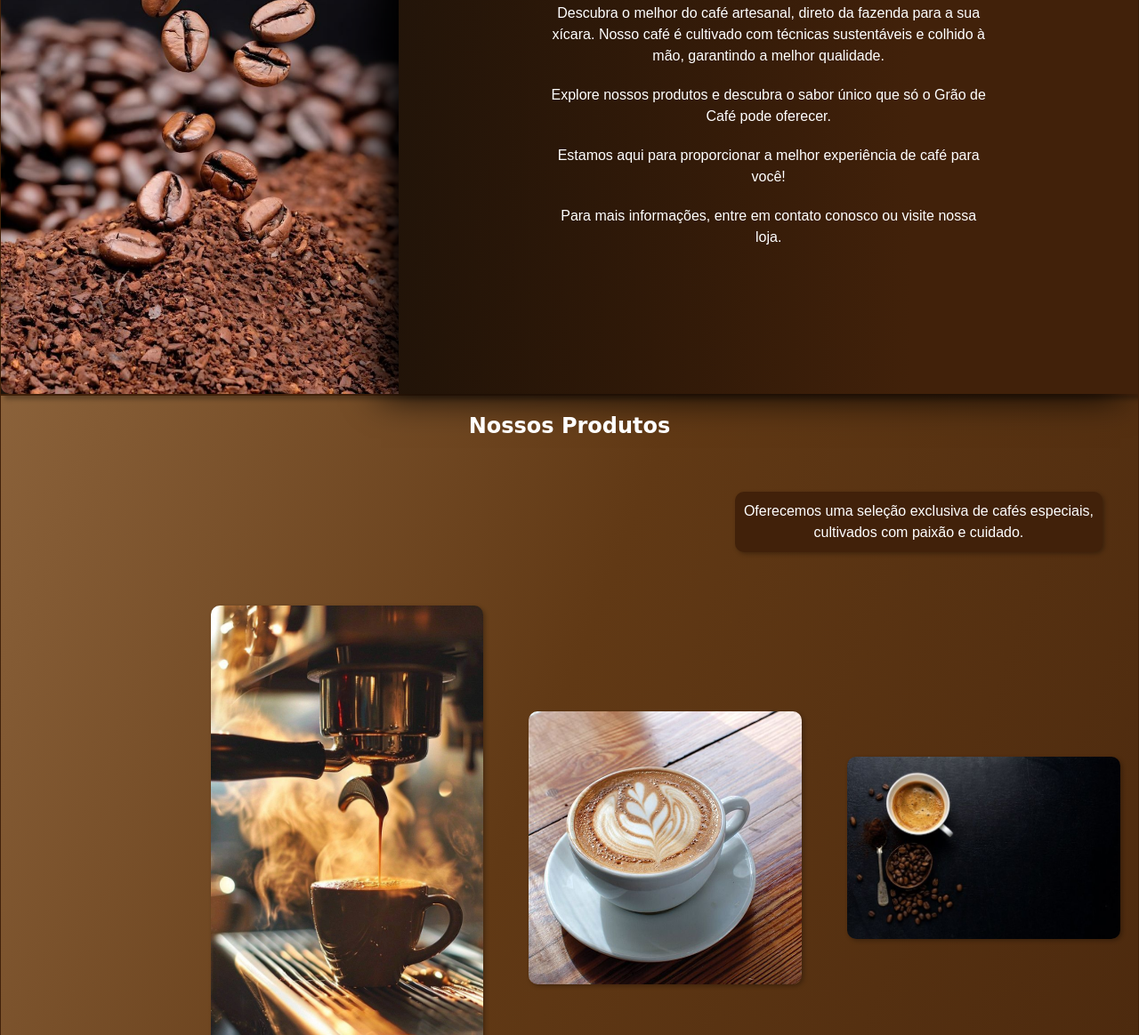
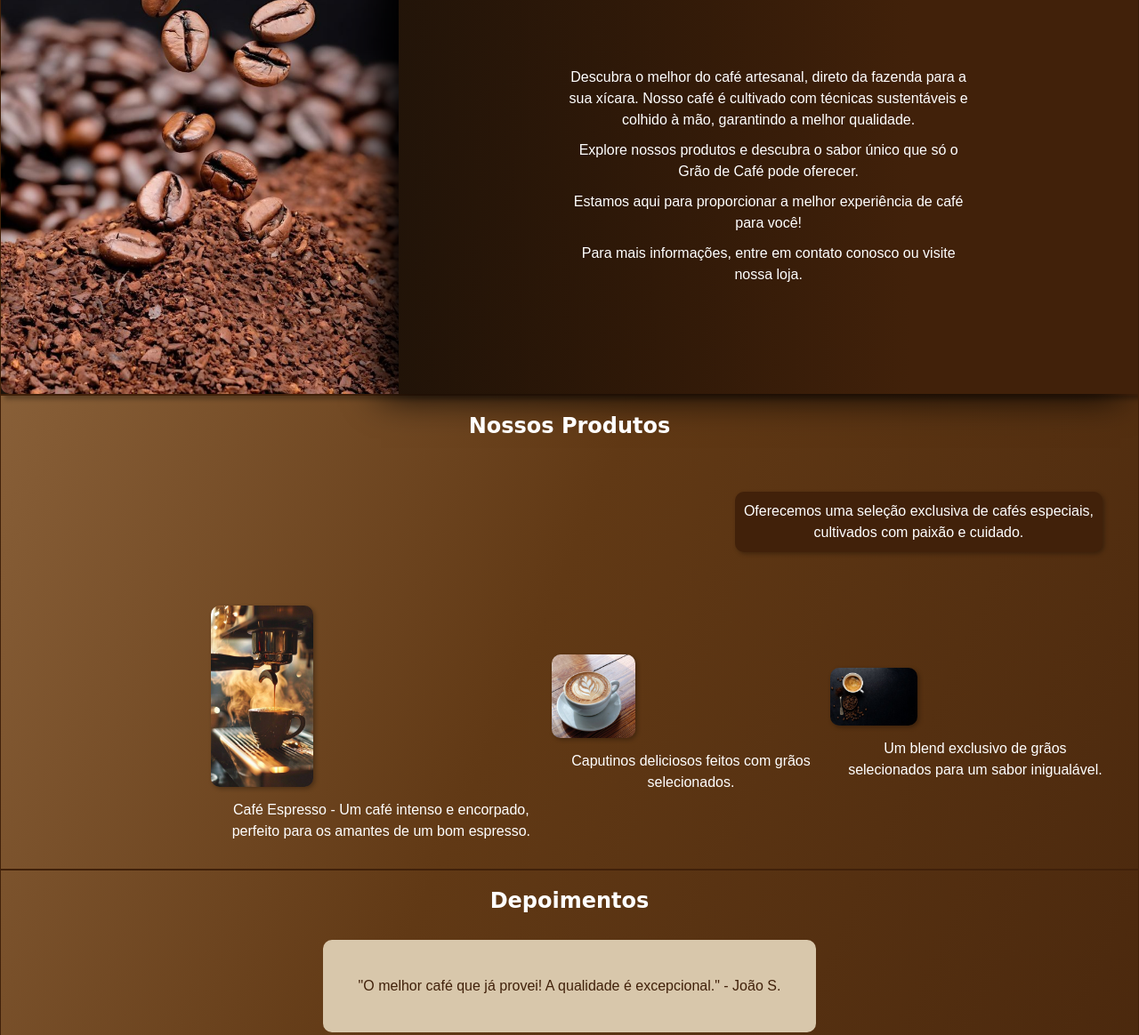
Before and after one commit to lucascosta001/grao-de-cafe, a plain HTML site: page index.html in a window 1280 px wide. Shown: the part 869-2033 px from the top of the page at 89% size. Drawn offline with Linux system fonts and the light colour scheme.

Commit message:
inicio concluido
centralizei os testos

```diff
--- a/css/style.css
+++ b/css/style.css
@@ -119,13 +119,13 @@ section{
     width: 65%;
     display: flex;
     flex-direction: column;
-    justify-content: center;
+    justify-content: space-evenly;
     align-items: center;
     box-sizing: border-box;
     box-shadow: -20px 1px 40px rgba(0, 0, 0, 1);
 }
 
-.inicio-texto p{
+.inicio-paragrafo{
     width: 60%;
     color: var(--secondary-text-color);
 }
--- a/index.html
+++ b/index.html
@@ -29,11 +29,13 @@
             <img src="img/cafe.jpeg" alt="Grãos de Café fresco" class="inicio-img">
             <div class="inicio-texto">
                 <h2>Bem-vindo ao Grão de Café</h2>
-                <p>Descubra o melhor do café artesanal, direto da fazenda para a sua xícara.
-                Nosso café é cultivado com técnicas sustentáveis e colhido à mão, garantindo a melhor qualidade.
-                <p>Explore nossos produtos e descubra o sabor único que só o Grão de Café pode oferecer.</p>
-                <p>Estamos aqui para proporcionar a melhor experiência de café para você!</p>
-                <p>Para mais informações, entre em contato conosco ou visite nossa loja.</p>
+                <div class="inicio-paragrafo">
+                    <p>Descubra o melhor do café artesanal, direto da fazenda para a sua xícara.
+                    Nosso café é cultivado com técnicas sustentáveis e colhido à mão, garantindo a melhor qualidade.
+                    <p>Explore nossos produtos e descubra o sabor único que só o Grão de Café pode oferecer.</p>
+                    <p>Estamos aqui para proporcionar a melhor experiência de café para você!</p>
+                    <p>Para mais informações, entre em contato conosco ou visite nossa loja.</p>
+                </div>
             </div>
         </section>
 
@@ -41,9 +43,18 @@
             <h2>Nossos Produtos</h2>
             <p>Oferecemos uma seleção exclusiva de cafés especiais, <br> cultivados com paixão e cuidado.</p>
             <div>
-                <img src="img/produto1.jpeg" alt="Produto 1">
-                <img src="img/produto2.jpeg" alt="Produto 2">
-                <img src="img/produto3.jpeg" alt="Produto 3">
+                <div>
+                    <img src="img/produto1.jpeg" alt="Produto 1" loading="eager" class="produto-img">
+                    <p class="produto-p">Café Espresso - Um café intenso e encorpado, perfeito para os amantes de um bom espresso.</p>
+                </div>
+                <div>
+                    <img src="img/produto2.jpeg" alt="Produto 2" loading="eager" class="produto-img">
+                    <p class="produto-p">Caputinos deliciosos feitos com grãos selecionados.</p>
+                </div>
+                <div>
+                    <img src="img/produto3.jpeg" alt="Produto 3" loading="eager" class="produto-img">
+                    <p class="produto-p">Um blend exclusivo de grãos selecionados para um sabor inigualável.</p>
+                </div>
             </div>
         </section>
 
```
